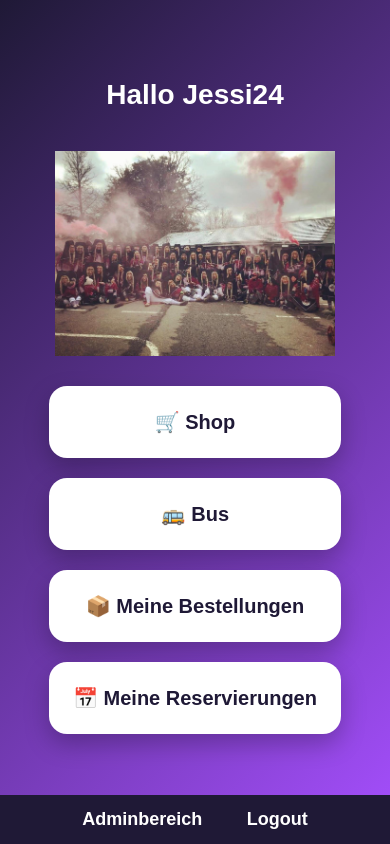
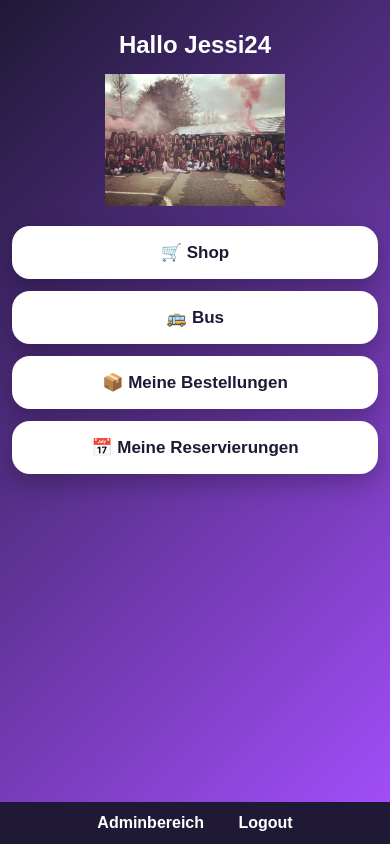
Before and after one commit to jessicabausch24-bot/hexenapp, a Flask app: page /dashboard in a window 390 px wide. Run offline with Flask 3, Linux system fonts and the light colour scheme; a user stored in the database is signed in.

Commit message:
änderung

```diff
--- a/templates/dashboard.html
+++ b/templates/dashboard.html
@@ -2,6 +2,7 @@
 <html lang="de">
 <head>
 <meta charset="UTF-8">
+<meta name="viewport" content="width=device-width, initial-scale=1.0">
 <title>Dashboard</title>
 
 <style>
@@ -13,15 +14,15 @@ body {
     min-height: 100vh;
     display: flex;
     flex-direction: column;
+    overflow-x: hidden;
 }
 
-/* 🔥 Hauptbereich mittig */
+/* 🔥 Hauptbereich */
 .main {
     flex: 1;
     display: flex;
-    align-items: center;
     justify-content: center;
-    padding: 30px 20px;
+    padding: 20px 15px;
 }
 
 .wrapper {
@@ -32,8 +33,8 @@ body {
 /* 🔥 Titel */
 h1 {
     text-align: center;
-    margin-bottom: 40px;
-    font-size: 38px;
+    margin-bottom: 25px;
+    font-size: 34px;
 }
 
 /* 🔥 Layout */
@@ -41,7 +42,7 @@ h1 {
     display: flex;
     align-items: center;
     justify-content: center;
-    gap: 60px;
+    gap: 50px;
 }
 
 /* 🔥 Bild */
@@ -53,8 +54,8 @@ h1 {
 
 .side-img {
     width: 100%;
-    max-width: 450px;
-    max-height: 500px;
+    max-width: 420px;
+    max-height: 480px;
     object-fit: contain;
 }
 
@@ -65,14 +66,14 @@ h1 {
 
 .grid {
     display: grid;
-    gap: 20px;
+    gap: 18px;
 }
 
 .card {
     background: white;
     color: #1f1936;
     border-radius: 18px;
-    padding: 24px;
+    padding: 22px;
     text-align: center;
     text-decoration: none;
     font-weight: bold;
@@ -85,10 +86,10 @@ h1 {
     transform: translateY(-3px);
 }
 
-/* 🔥 Footer ganz unten */
+/* 🔥 Footer */
 .footer-bar {
     background: #1f1936;
-    padding: 14px;
+    padding: 12px;
     text-align: center;
 }
 
@@ -96,27 +97,71 @@ h1 {
     color: white;
     text-decoration: none;
     font-weight: bold;
-    margin: 0 20px;
-    font-size: 18px;
+    margin: 0 15px;
+    font-size: 16px;
 }
 
 .footer-bar a:hover {
     text-decoration: underline;
 }
 
-/* 🔥 Mobile */
+/* 🔥 MOBILE OPTIMIERUNG */
 @media (max-width: 800px) {
+
+    .main {
+        padding: 15px 12px;
+    }
+
+    h1 {
+        font-size: 26px;
+        margin-bottom: 15px;
+    }
+
     .dashboard {
         flex-direction: column;
-        gap: 30px;
+        gap: 20px;
+    }
+
+    .left {
+        width: 100%;
     }
 
     .side-img {
-        max-width: 280px;
+        max-width: 220px;
+        max-height: 240px;
+    }
+
+    .right {
+        width: 100%;
+    }
+
+    .grid {
+        width: 100%;
+        gap: 12px;
+    }
+
+    .card {
+        width: 100%;
+        box-sizing: border-box;
+        padding: 18px;
+        font-size: 18px;
+    }
+}
+
+/* 🔥 EXTRA kleine Handys */
+@media (max-width: 420px) {
+
+    .side-img {
+        max-width: 180px;
     }
 
     h1 {
-        font-size: 28px;
+        font-size: 24px;
+    }
+
+    .card {
+        padding: 16px;
+        font-size: 17px;
     }
 }
 </style>
@@ -164,7 +209,6 @@ h1 {
     </div>
 </div>
 
-<!-- 🔥 FIX unten -->
 <div class="footer-bar">
     {% if session.user == "Jessi24" %}
         <a href="{{ url_for('admin') }}">Adminbereich</a>
```
